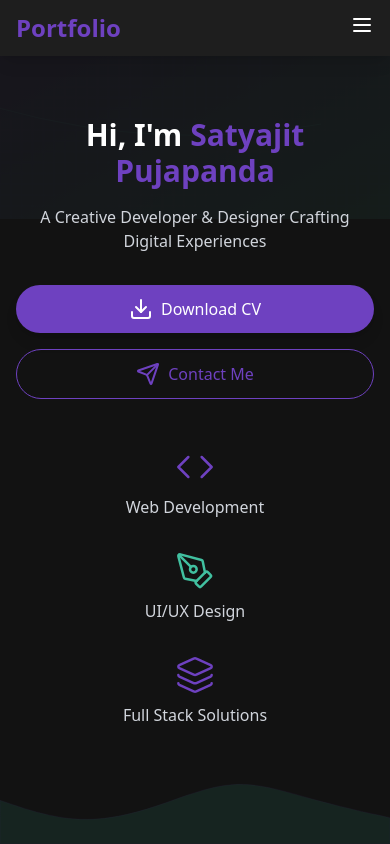
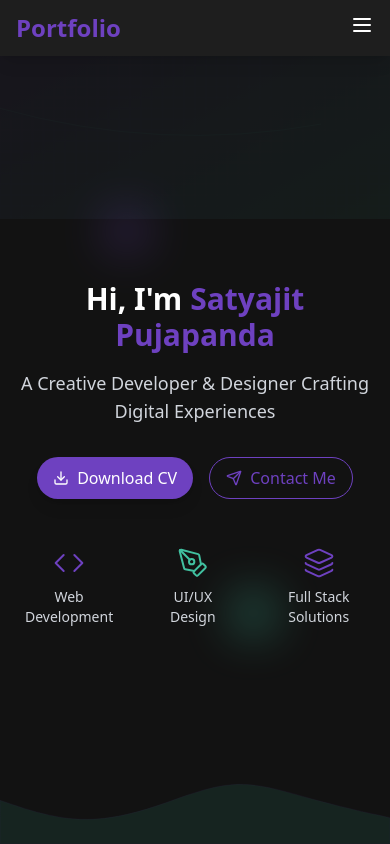
Before and after one commit to 555-Satyajit/internship-task-Portfolio, a React (Vite) app in the folder portfolio/: page / in a window 390 px wide. Shown: the top 844 px of the page. Built offline with nearby package versions, Linux system fonts and the light colour scheme; a web font is replaced by a local one.

Commit message:
jay jagannatha

```diff
--- a/portfolio/src/templatesss/HeroSection.tsx
+++ b/portfolio/src/templatesss/HeroSection.tsx
@@ -15,7 +15,7 @@ const Hero: React.FC = () => {
   return (
     <section
       id="home"
-      className="relative min-h-screen flex items-center justify-center py-16 overflow-hidden bg-[#121212]"
+      className="relative min-h-screen flex items-center justify-center pt-16 overflow-hidden bg-[#121212]"
     >
       {/* Advanced Background SVG Elements */}
       <svg
@@ -71,14 +71,41 @@ const Hero: React.FC = () => {
         />
       </svg>
 
-      <div className="relative z-10 w-full max-w-5xl mx-auto px-4 sm:px-6 lg:px-8 text-center">
+      {/* Floating Decorative Elements for Mobile */}
+      <motion.div
+        initial={{ x: -100, opacity: 0 }}
+        animate={{
+          x: [0, 20, 0],
+          opacity: [0.3, 0.5, 0.3]
+        }}
+        transition={{
+          duration: 4,
+          repeat: Infinity
+        }}
+        className="absolute top-1/4 left-1/4 bg-[#6E41C0] w-10 h-10 md:w-16 md:h-16 rounded-full blur-xl opacity-30"
+      />
+
+      <motion.div
+        initial={{ x: 100, opacity: 0 }}
+        animate={{
+          x: [0, -20, 0],
+          opacity: [0.3, 0.5, 0.3]
+        }}
+        transition={{
+          duration: 4,
+          repeat: Infinity,
+          delay: 1
+        }}
+        className="absolute bottom-1/4 right-1/4 bg-[#41C0A0] w-10 h-10 md:w-16 md:h-16 rounded-full blur-xl opacity-30"
+      />
+
+      <div className="relative z-10 max-w-5xl mx-auto px-4 text-center">
         <motion.div
           initial={{ opacity: 0, y: 50 }}
           animate={{ opacity: 1, y: 0 }}
           transition={{ duration: 0.8 }}
-          className="space-y-6"
         >
-          <h1 className="text-3xl sm:text-4xl md:text-5xl lg:text-6xl font-bold mb-4 text-white">
+          <h1 className="text-3xl md:text-5xl lg:text-6xl font-bold mb-4 text-white">
             Hi, I'm <span className="text-[#6E41C0]">Satyajit Pujapanda</span>
           </h1>
 
@@ -86,33 +113,33 @@ const Hero: React.FC = () => {
             initial={{ opacity: 0 }}
             animate={{ opacity: 1 }}
             transition={{ delay: 0.5, duration: 0.8 }}
-            className="text-base sm:text-lg md:text-xl lg:text-2xl mb-8 text-gray-300 px-4"
+            className="text-lg md:text-2xl mb-8 text-gray-300"
           >
             A Creative Developer & Designer Crafting Digital Experiences
           </motion.p>
 
-          <div className="flex flex-col sm:flex-row justify-center items-center gap-4 mb-12">
+          <div className="flex justify-center space-x-4 mb-12">
             <motion.button
               onClick={handleDownload}
               whileHover={{ scale: 1.05 }}
               whileTap={{ scale: 0.95 }}
-              className="w-full sm:w-auto flex items-center justify-center bg-[#6E41C0] text-white px-6 py-3 rounded-full shadow-lg hover:bg-[#5A36A0] transition-all"
+              className="flex items-center bg-[#6E41C0] text-white px-4 py-2 md:px-6 md:py-3 rounded-full shadow-lg hover:bg-[#5A36A0] transition-all"
             >
-              <Download className="mr-2" /> Download CV
+              <Download className="mr-2 w-4 h-4 md:w-auto md:h-auto" /> Download CV
             </motion.button>
 
             <motion.a
               href="#contact"
               whileHover={{ scale: 1.05 }}
               whileTap={{ scale: 0.95 }}
-              className="w-full sm:w-auto flex items-center justify-center border border-[#6E41C0] text-[#6E41C0] px-6 py-3 rounded-full hover:bg-[#6E41C0] hover:text-white transition-all"
+              className="flex items-center border border-[#6E41C0] text-[#6E41C0] px-4 py-2 md:px-6 md:py-3 rounded-full hover:bg-[#6E41C0] hover:text-white transition-all"
             >
-              <Send className="mr-2" /> Contact Me
+              <Send className="mr-2 w-4 h-4 md:w-auto md:h-auto" /> Contact Me
             </motion.a>
           </div>
 
           {/* Skills Showcase */}
-          <div className="flex flex-col sm:flex-row justify-center items-center gap-8">
+          <div className="flex justify-center space-x-8">
             <motion.div
               initial={{ opacity: 0, y: 20 }}
               animate={{ opacity: 1, y: 0 }}
@@ -120,11 +147,11 @@ const Hero: React.FC = () => {
               className="flex flex-col items-center"
             >
               <Code
-                className="text-[#6E41C0] mb-2"
+                className="text-[#6E41C0] mb-2 w-8 h-8 md:w-auto md:h-auto"
                 size={40}
                 strokeWidth={1.5}
               />
-              <span className="text-gray-300">Web Development</span>
+              <span className="text-sm md:text-base text-gray-300">Web Development</span>
             </motion.div>
 
             <motion.div
@@ -134,11 +161,11 @@ const Hero: React.FC = () => {
               className="flex flex-col items-center"
             >
               <PenTool
-                className="text-[#41C0A0] mb-2"
+                className="text-[#41C0A0] mb-2 w-8 h-8 md:w-auto md:h-auto"
                 size={40}
                 strokeWidth={1.5}
               />
-              <span className="text-gray-300">UI/UX Design</span>
+              <span className="text-sm md:text-base text-gray-300">UI/UX Design</span>
             </motion.div>
 
             <motion.div
@@ -148,11 +175,11 @@ const Hero: React.FC = () => {
               className="flex flex-col items-center"
             >
               <Layers
-                className="text-[#6E41C0] mb-2"
+                className="text-[#6E41C0] mb-2 w-8 h-8 md:w-auto md:h-auto"
                 size={40}
                 strokeWidth={1.5}
               />
-              <span className="text-gray-300">Full Stack Solutions</span>
+              <span className="text-sm md:text-base text-gray-300">Full Stack Solutions</span>
             </motion.div>
           </div>
         </motion.div>
```
